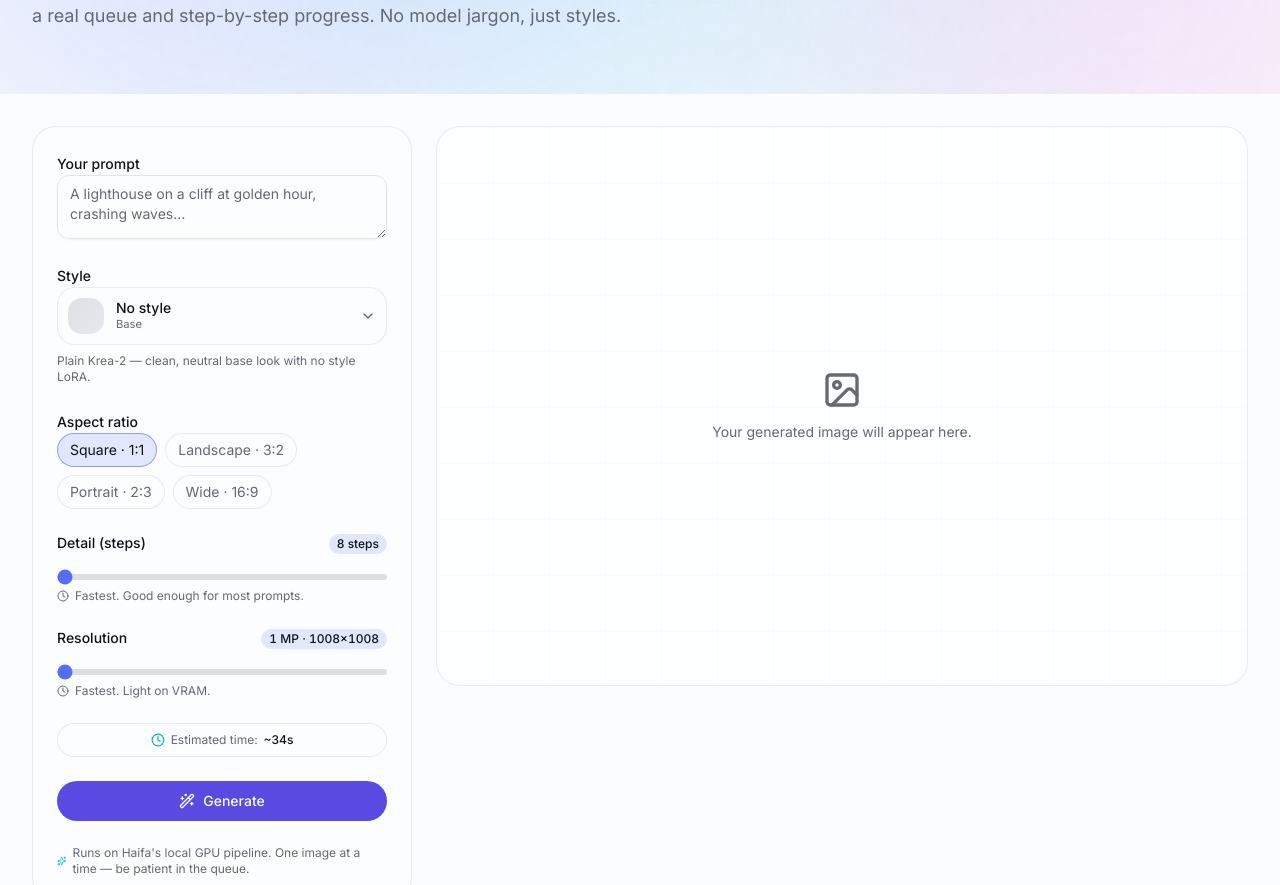
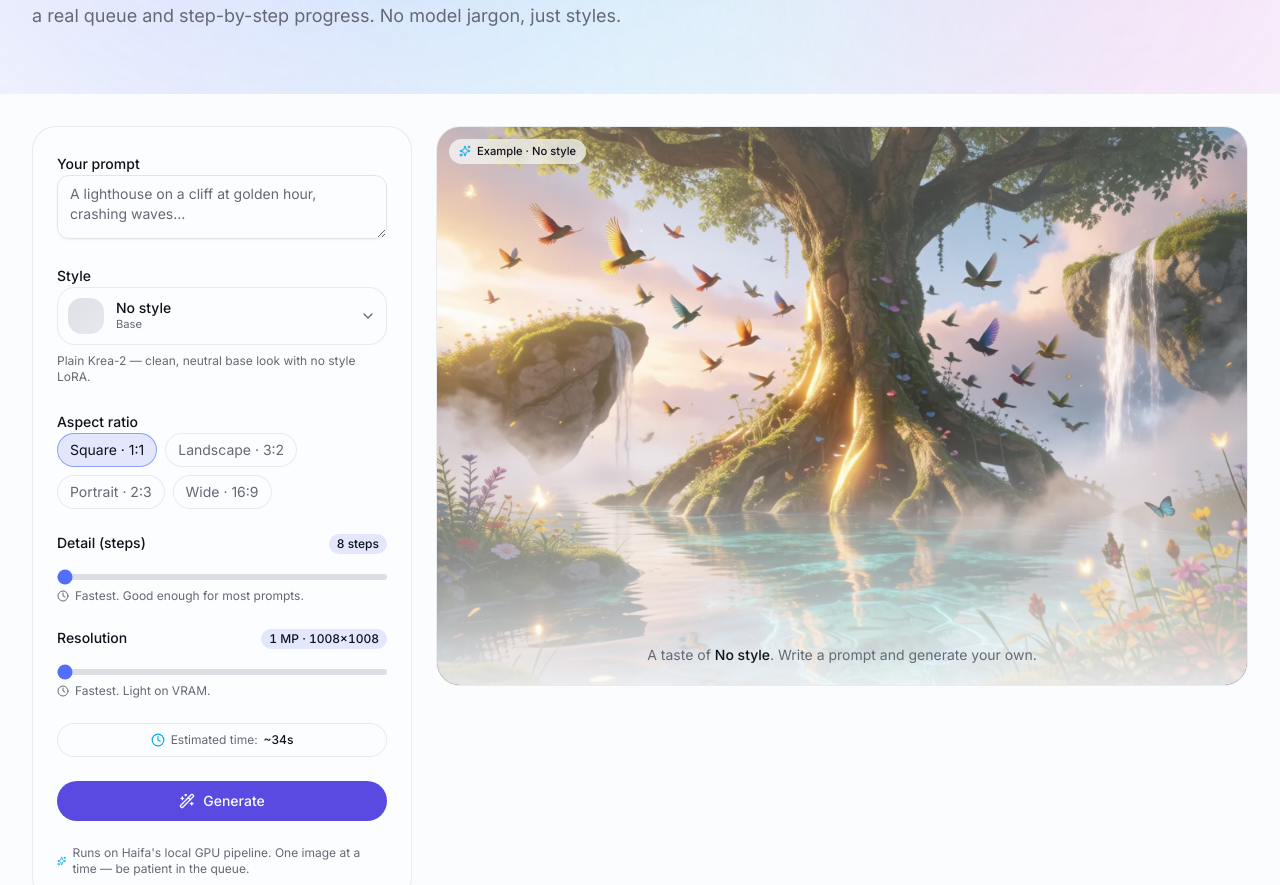
Before and after one commit to Danial-Dirar/haifa-intelligence, a Next.js app in the folder apps/web/: page /studio in a window 1280 px wide. Shown: the part 390-1275 px from the top of the page. Built offline with nearby package versions, Linux system fonts and the light colour scheme.

Commit message:
Further UI/UX fixes

```diff
--- a/apps/web/components/sections/studio-client.tsx
+++ b/apps/web/components/sections/studio-client.tsx
@@ -1,6 +1,7 @@
 "use client";
 
 import { useEffect, useRef, useState } from "react";
+import Image from "next/image";
 import { toast } from "sonner";
 import {
   Check,
@@ -25,6 +26,7 @@ import {
   megapixelRange,
   estimateSeconds,
 } from "@/lib/data/styles";
+import { styleGalleries } from "@/lib/data/gallery";
 import { cn } from "@/lib/utils";
 
 function fmtDur(s: number) {
@@ -193,6 +195,67 @@ function StylePicker({
           </div>
         </div>
       )}
+    </div>
+  );
+}
+
+/**
+ * The empty-stage inspiration preview: before the user generates anything, the
+ * canvas softly cross-fades through real outputs of the *currently selected*
+ * style, so the dead space becomes contextual inspiration. The moment a real
+ * result exists it's replaced by the user's own image.
+ */
+function CanvasPreview({ styleId, styleName }: { styleId: string; styleName: string }) {
+  // Remounted (via key={styleId}) on every style change, so idx starts fresh.
+  const examples = styleGalleries.find((g) => g.id === styleId)?.examples ?? [];
+  const [idx, setIdx] = useState(0);
+
+  useEffect(() => {
+    if (examples.length < 2) return;
+    const t = setInterval(() => setIdx((i) => (i + 1) % examples.length), 4200);
+    return () => clearInterval(t);
+  }, [examples.length]);
+
+  // No gallery for this style — fall back to the plain placeholder.
+  if (examples.length === 0) {
+    return (
+      <div className="relative flex flex-col items-center gap-3 text-center text-muted-foreground">
+        <ImageIcon className="size-10" />
+        <p className="max-w-xs text-sm">Your generated image will appear here.</p>
+      </div>
+    );
+  }
+
+  return (
+    <div className="absolute inset-0">
+      {examples.map((ex, i) => (
+        <Image
+          key={ex.src}
+          src={ex.src}
+          alt=""
+          fill
+          sizes="(max-width: 1024px) 100vw, 60vw"
+          placeholder="blur"
+          blurDataURL={ex.blur}
+          className={cn(
+            "object-cover transition-opacity duration-1000",
+            i === idx ? "opacity-100" : "opacity-0"
+          )}
+        />
+      ))}
+      {/* Soft wash so the example reads as a backdrop, not the user's result —
+          and so the caption stays legible along the bottom. */}
+      <div className="absolute inset-0 bg-gradient-to-t from-background/90 via-background/10 to-background/25" />
+      <span className="absolute left-3 top-3 flex items-center gap-1.5 rounded-full bg-background/70 px-2.5 py-1 text-[0.7rem] font-medium backdrop-blur">
+        <Sparkles className="size-3 text-brand-2" />
+        Example · {styleName}
+      </span>
+      <div className="absolute inset-x-0 bottom-0 p-5 text-center">
+        <p className="text-sm text-muted-foreground">
+          A taste of <span className="font-medium text-foreground">{styleName}</span>. Write a
+          prompt and generate your own.
+        </p>
+      </div>
     </div>
   );
 }
@@ -420,10 +483,7 @@ export function StudioClient() {
             // eslint-disable-next-line @next/next/no-img-element
             <img src={current.image} alt={current.prompt} className="relative size-full object-contain" />
           ) : (
-            <div className="relative flex flex-col items-center gap-3 text-center text-muted-foreground">
-              <ImageIcon className="size-10" />
-              <p className="max-w-xs text-sm">Your generated image will appear here.</p>
-            </div>
+            <CanvasPreview key={styleId} styleId={styleId} styleName={activeStyle.name} />
           )}
 
           {busy && (
```
Also changed, not shown: apps/web/app/layout.tsx (+8 -1 lines).
